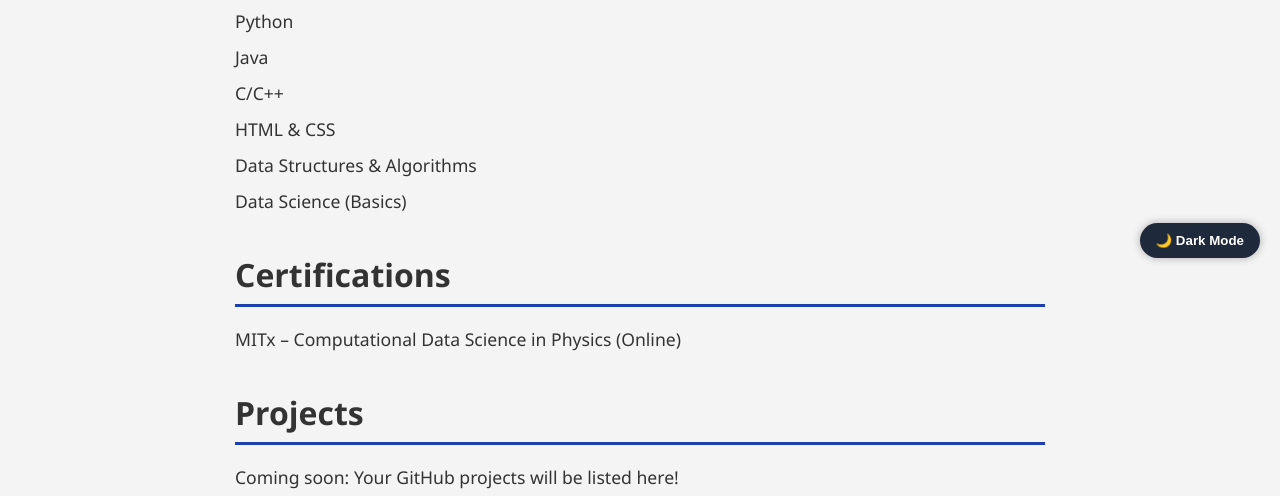
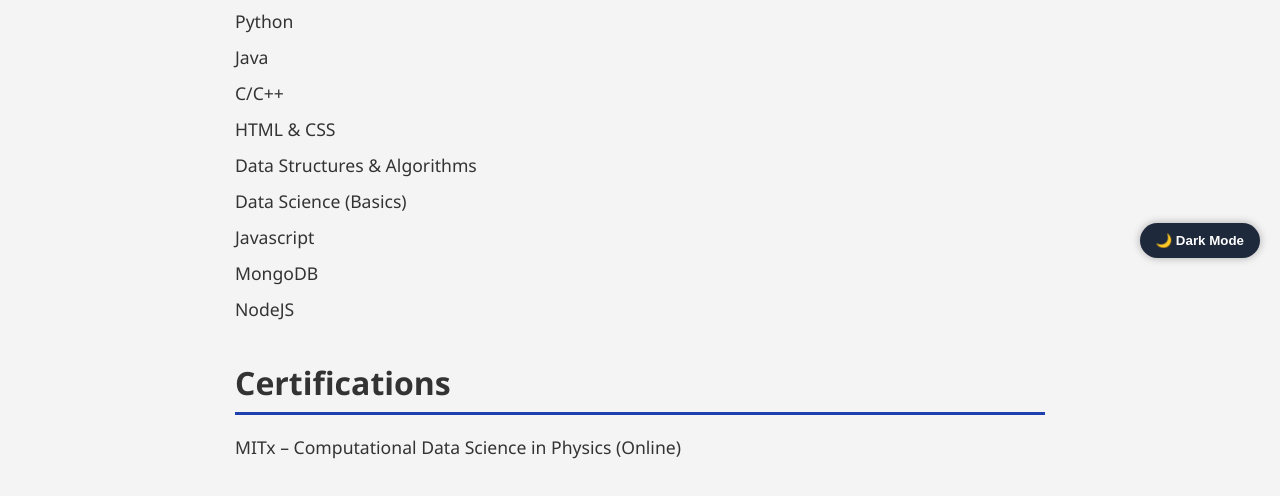
Before and after one commit to SoumyaSinha2603/soumyasinha.github.io, a plain HTML site: page index.html in a window 1280 px wide. Shown: the part 522-1018 px from the top of the page. Drawn offline with Linux system fonts and the light colour scheme.

Commit message:
Update index.html

```diff
--- a/index.html
+++ b/index.html
@@ -213,6 +213,9 @@
     <li>HTML & CSS</li>
     <li>Data Structures & Algorithms</li>
     <li>Data Science (Basics)</li>
+    <li>Javascript</li>
+    <li>MongoDB</li>
+    <li>NodeJS</li>
   </ul>
 </div>
 
@@ -233,7 +236,7 @@
 <div class="section" id="contact">
   <h2>Contact</h2>
   <div class="icon-links" style="margin-bottom: 20px;">
-    <a href="soumyasinha2603@gmail.com" title="Email" aria-label="Email">
+    <a href="mailto:soumyasinha2603@gmail.com" title="Email" aria-label="Email">
       <svg viewBox="0 0 24 24" aria-hidden="true"><path d="M2 6a2 2 0 012-2h16a2 2 0 012 2v12a2 2 0 01-2 2H4a2 2 0 01-2-2V6zm2 .5v11h16v-11H4zm8 6.5L4.5 7h15L12 13z"/></svg>
     </a>
     <a href="https://github.com/soumyasinha2603" target="_blank" rel="noopener" title="GitHub" aria-label="GitHub">
```
